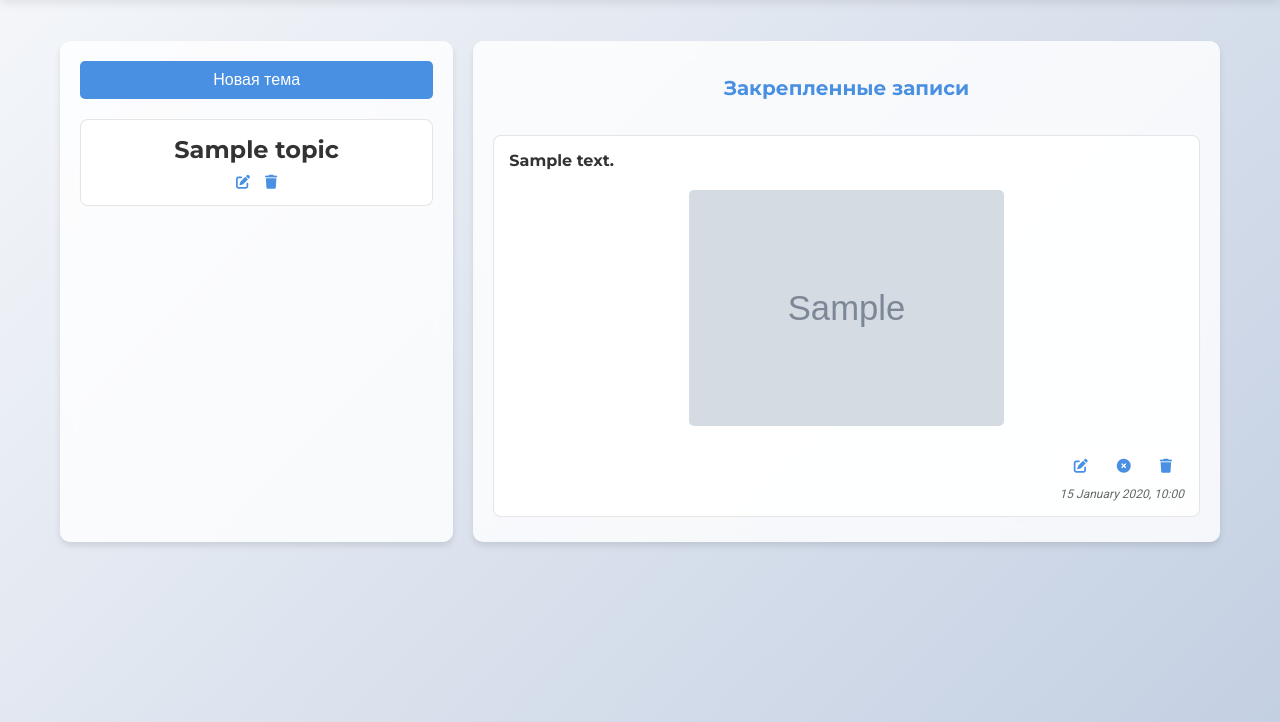
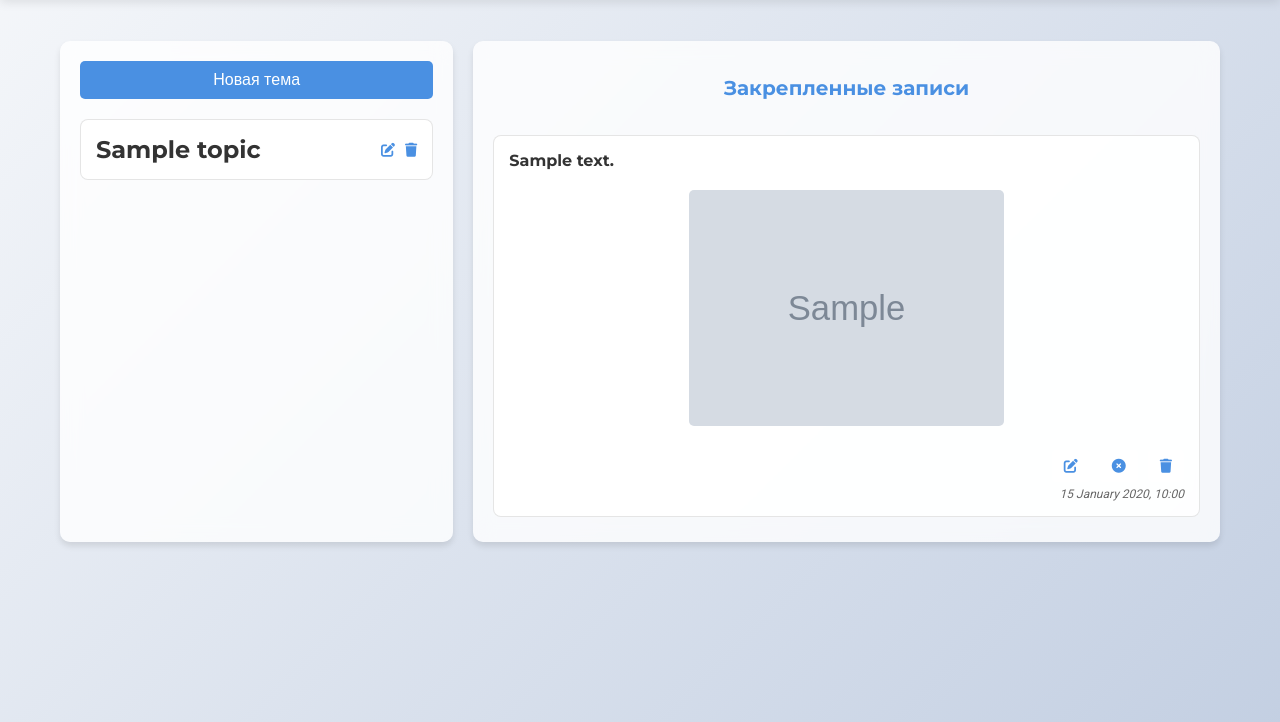
Before and after one commit to Spaceoceanoutlook/Bookmark, a Flask app: page /home in a window 1280 px wide. Shown: the part 59-781 px from the top of the page. Run offline with Flask 3, Linux system fonts and the light colour scheme; a user stored in the database is signed in; tables that the repository leaves empty hold one stand-in row (values such as "Sample post"); grey boxes marked "Sample" are stand-in pictures.

Commit message:
edited design topic for home

```diff
--- a/app/static/css/home.css
+++ b/app/static/css/home.css
@@ -82,15 +82,6 @@ main {
     margin-bottom: 5px;
 }
 
-
-.topic-title {
-    font-size: 24px;
-    font-weight: bold;
-    margin-bottom: 10px;
-    font-family: 'Montserrat', sans-serif;
-    color: #333;
-    text-align: center;
-}
 
 .post-title {
     font-size: 16px;
@@ -190,30 +181,42 @@ main {
     background-color: #3A7BD5;
 }
 
+.topic-header {
+    display: flex;
+    justify-content: space-between;
+    align-items: center;
+    width: 100%;
+}
+
+.topic-title {
+    font-size: 24px;
+    font-weight: bold;
+    font-family: 'Montserrat', sans-serif;
+    color: #333;
+    text-align: left;
+    flex-grow: 1;
+}
+
 .actions-topic {
     display: flex;
-    gap: 5px;
-    justify-content: center;
-    margin-top: 10px;
+    gap: 10px; /* Это свойство задает расстояние между кнопками */
+    justify-content: flex-end;
+    margin-left: 10px;
 }
 
 .actions-topic button {
-    background-color: transparent; /* Убираем фоновый цвет */
-    color: #4A90E2; /* Цвет текста (иконок) */
-    border: none; /* Убираем рамку */
-    padding: 0; /* Убираем отступы, если нужно */
-    cursor: pointer; /* Указываем, что это кнопка */
-    font-size: 14px; /* Размер шрифта */
-    transition: color 0.3s ease; /* Плавный переход цвета */
-}
-
-.actions-topic .editTopicButton {
-    margin-right: 10px; /* Увеличиваем расстояние между кнопками */
+    background-color: transparent;
+    color: #4A90E2;
+    border: none;
+    padding: 0;
+    cursor: pointer;
+    font-size: 14px;
+    transition: color 0.3s ease;
 }
 
 .actions {
     display: flex;
-    gap: 5px;
+    gap: 10px;
     justify-content: right;
     margin-top: 10px;
 }
--- a/app/static/js/home.js
+++ b/app/static/js/home.js
@@ -19,7 +19,10 @@ document.getElementById('saveTopicButton').addEventListener('click', function()
             if (data.success) {
                 const topicDiv = document.createElement('div');
                 topicDiv.className = 'topic';
+
+                // Создаем структуру с контейнером topic-header
                 topicDiv.innerHTML = `
+                    <div class="topic-header">
                         <div class="topic-title">
                             <a href="/theme/${data.topicId}">${data.topicName}</a>
                         </div>
@@ -31,6 +34,7 @@ document.getElementById('saveTopicButton').addEventListener('click', function()
                                 <i class="fas fa-trash"></i>
                             </button>
                         </div>
+                    </div>
                     <div class="add-topic-form edit-topic-form" style="display: none;">
                         <input type="text" class="editTopicContent" placeholder="Введите новое название темы">
                         <button class="saveEditTopicButton">Сохранить</button>
@@ -41,6 +45,7 @@ document.getElementById('saveTopicButton').addEventListener('click', function()
                 const topicsContainer = document.querySelector('.topics');
                 topicsContainer.insertBefore(topicDiv, topicsContainer.firstChild);
 
+                // Скрываем форму и очищаем поле ввода
                 document.getElementById('addTopicForm').style.display = 'none';
                 document.getElementById('topicContent').value = '';
             } else {
--- a/app/templates/home.html
+++ b/app/templates/home.html
@@ -30,14 +30,18 @@
             <div class="topics">
                 {% for topic in topics %}
                 <div class="topic">
+    <div class="topic-header">
         <div class="topic-title">
             <a href="{{ url_for('theme', topic_id=topic.id) }}">{{ topic.name }}</a>
         </div>
         <div class="actions-topic">
             <button class="editTopicButton" data-topic-id="{{ topic.id }}" data-topic-name="{{ topic.name }}">
-                            <i class="fas fa-edit"></i></button>
+                <i class="fas fa-edit"></i>
+            </button>
             <button class="deleteTopicButton" data-topic-id="{{ topic.id }}">
-                        <i class="fas fa-trash"></i></button>
+                <i class="fas fa-trash"></i>
+            </button>
+        </div>
     </div>
     <div class="add-topic-form edit-topic-form" style="display: none;">
         <input type="text" class="editTopicContent" placeholder="Введите новое название темы">
```
Lines whose indentation alone changed are shown as unchanged.
